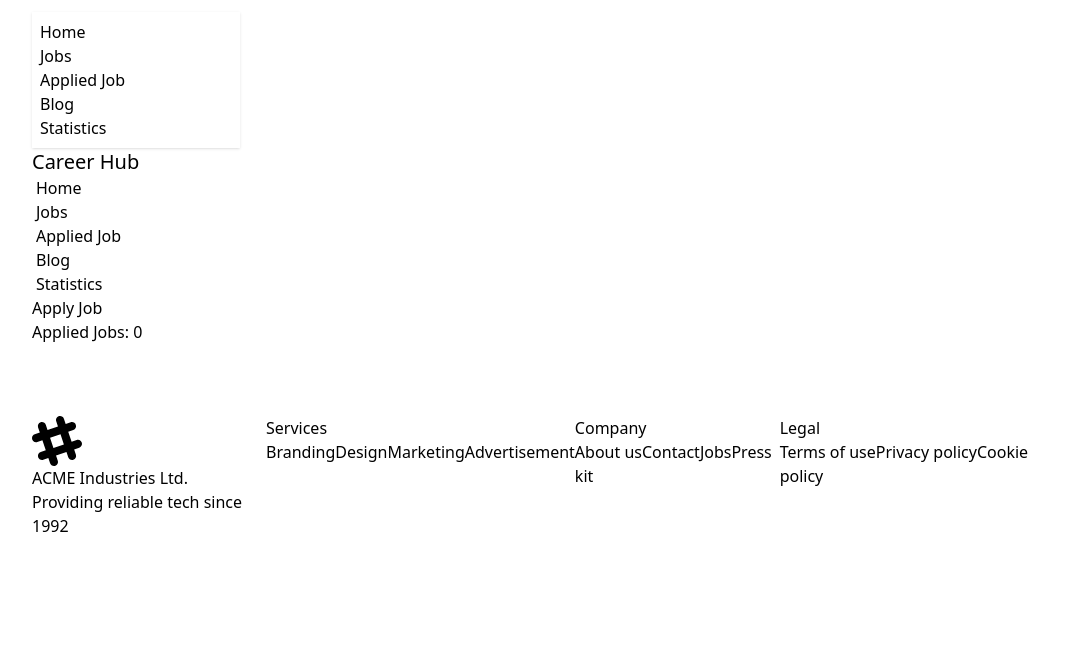
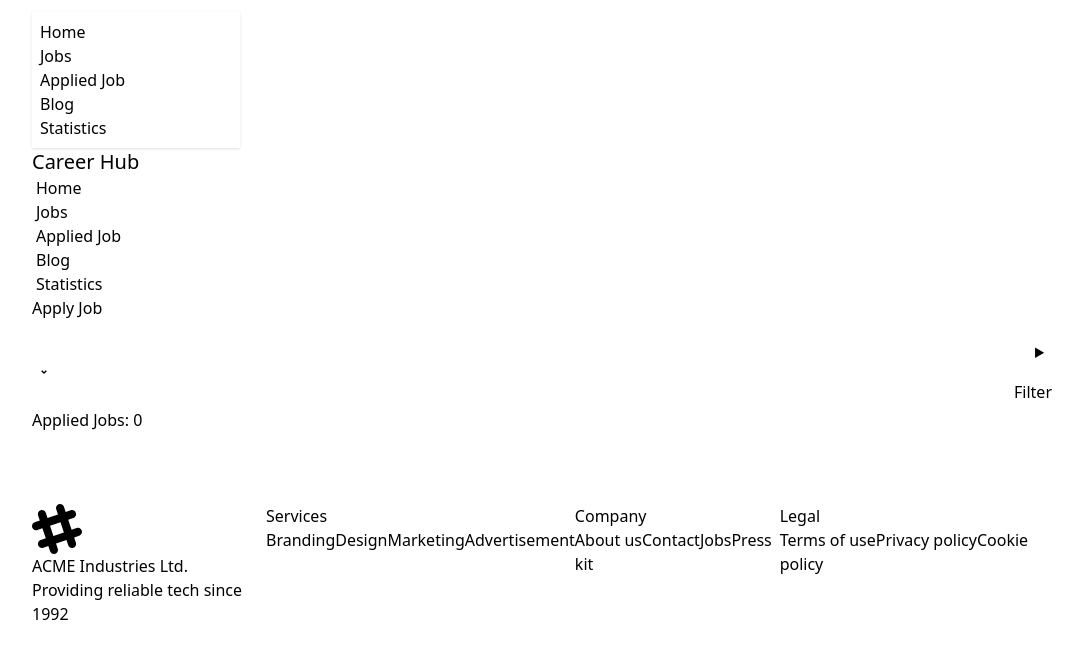
Before and after one commit to Juwel-771/career-hub-react, a React (Vite) app: page /applied in a window 1280 px wide. Shown: the top 658 px of the page, without its empty margins (96-1179 px from the left). Built offline with nearby package versions, Linux system fonts and the light colour scheme.

Commit message:
Filter option added

```diff
--- a/src/components/AppliedJob/AppliedJob.jsx
+++ b/src/components/AppliedJob/AppliedJob.jsx
@@ -1,36 +1,52 @@
-import React, { useEffect, useState } from 'react';
-import { useLoaderData } from 'react-router-dom';
-import { getStoredJobApplication } from '../../utility/localstorage';
-import ApplyJob from '../ApplyJob/ApplyJob';
+import React, { useEffect, useState } from "react";
+import { useLoaderData } from "react-router-dom";
+import { RiArrowDropDownLine } from "react-icons/ri";
+import { getStoredJobApplication } from "../../utility/localstorage";
+import ApplyJob from "../ApplyJob/ApplyJob";
 
 const AppliedJob = () => {
   const jobs = useLoaderData();
   const [appliedJobs, setAppliedJobs] = useState([]);
 
-    useEffect(()=> {
+  useEffect(() => {
     const storedJobIds = getStoredJobApplication();
-        if(jobs.length > 0){
+    if (jobs.length > 0) {
       // const jobsApplied = jobs.filter(job => storedJobIds.includes(job.id));
 
       const jobsApplied = [];
-            for(const id of storedJobIds){
-                const job = jobs.find(job => job.id === id);
-                if(job){
+      for (const id of storedJobIds) {
+        const job = jobs.find((job) => job.id === id);
+        if (job) {
           jobsApplied.push(job);
         }
       }
       setAppliedJobs(jobsApplied);
       // console.log(jobs, storedJobIds, jobsApplied);
     }
-
-    }, [])
+  }, []);
   return (
     <div>
+      <div className="text-right mt-5">
+        <details className="dropdown">
+            <summary className="btn m-1 btn-primary"> <span><RiArrowDropDownLine /></span> Filter</summary>
+            <ul className="menu dropdown-content bg-base-100 rounded-box z-[1] w-52 p-2 shadow">
+            <li>
+                <a>All</a>
+            </li>
+            <li>
+                <a>Remote</a>
+            </li>
+            <li>
+                <a>On-Site</a>
+            </li>
+            </ul>
+        </details>
+      </div>
       <h3>Applied Jobs: {appliedJobs.length}</h3>
-            <div >
-                {
-                    appliedJobs.map(applyJob => <ApplyJob key={applyJob.key} applyJob = {applyJob}></ApplyJob>)
-                }
+      <div>
+        {appliedJobs.map((applyJob) => (
+          <ApplyJob key={applyJob.key} applyJob={applyJob}></ApplyJob>
+        ))}
       </div>
     </div>
   );
```
Lines whose indentation alone changed are shown as unchanged.
